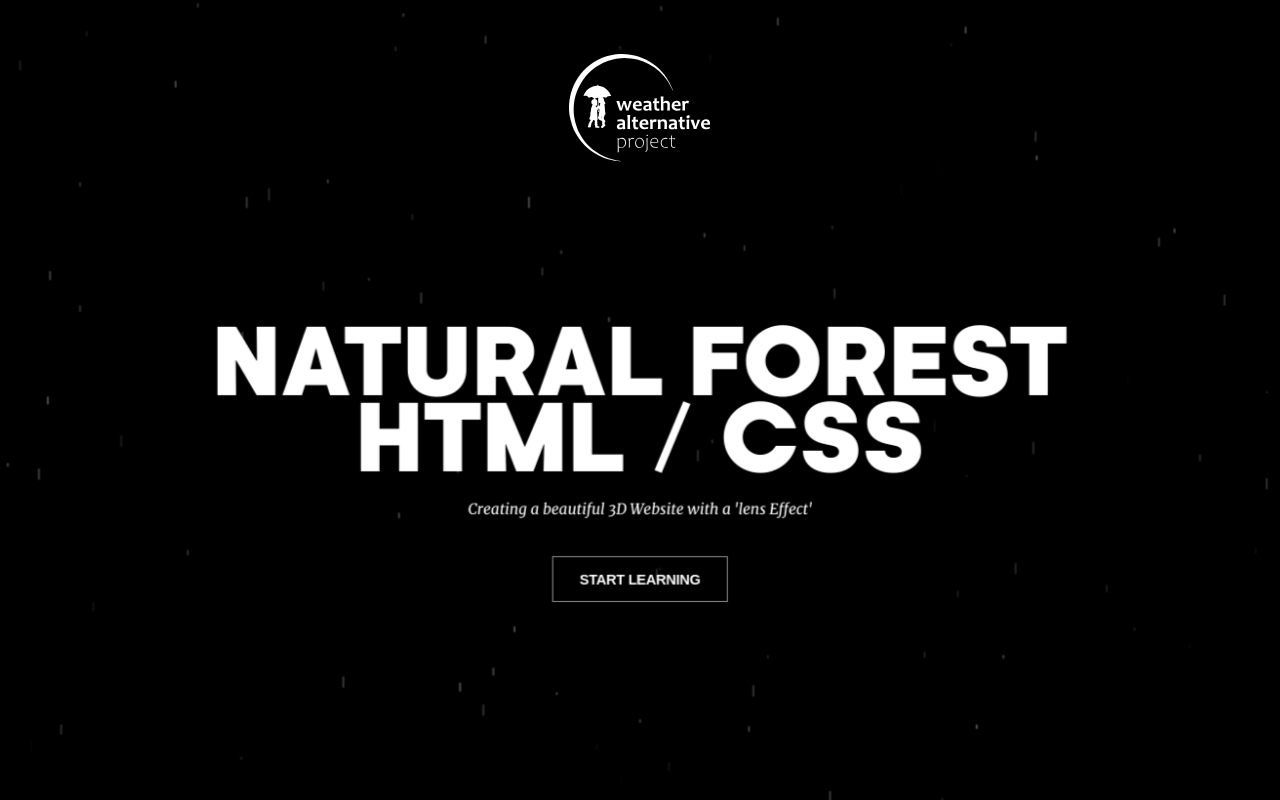
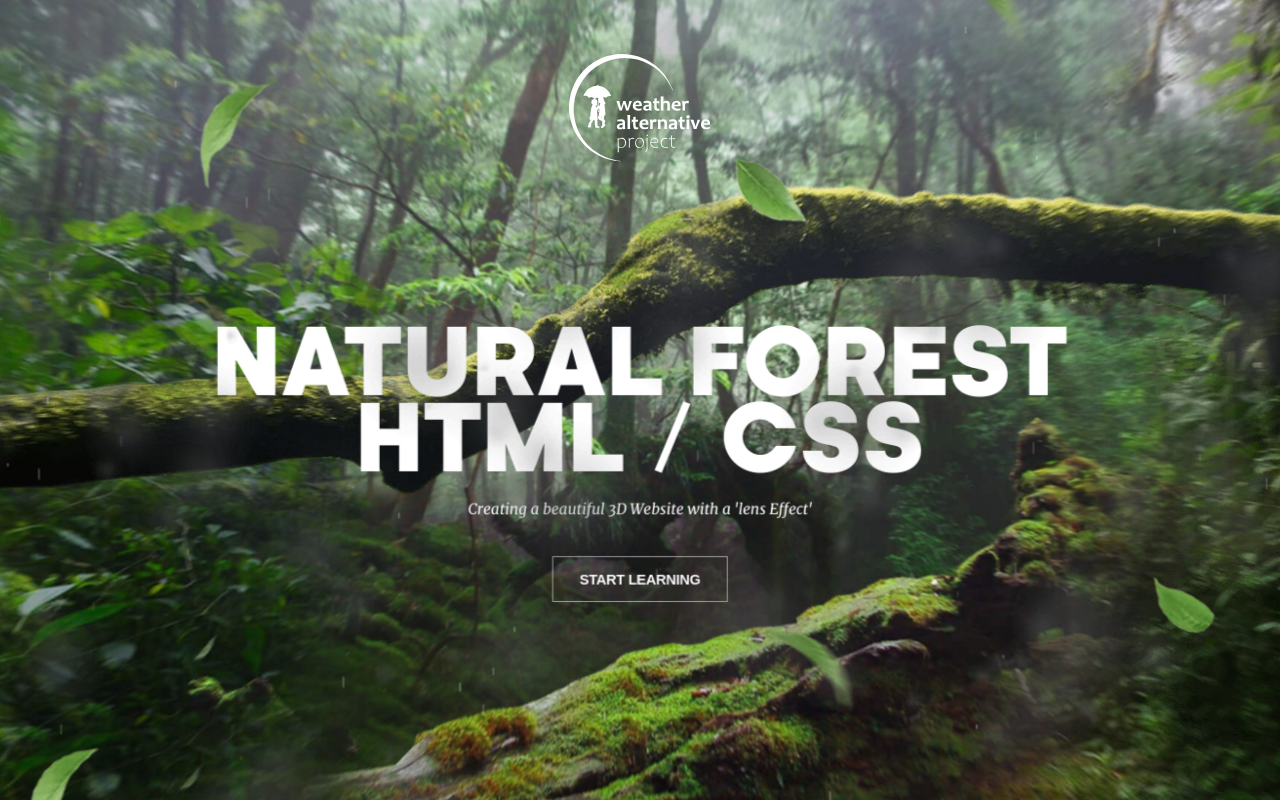
Before and after one commit to Reaklsit/3DParallaxEffectsJS, a plain HTML site: page index.html in a window 1280 px wide. Drawn offline with Linux system fonts and the light colour scheme; the site is published under a folder, as on GitHub Pages, so addresses that start at the root find nothing.

Commit message:
final fix

```diff
--- a/index.html
+++ b/index.html
@@ -10,11 +10,11 @@
     <script src="./libs/rain.js" defer></script>
 </head>
 <body>
-  <div class="logo" style ="background-image: url(img/logo.svg);"></div>
+  <div class="logo" style ="background-image: url(./img/logo.svg);"></div>
   <section class="layers">
     <div class="layers__container">
-        <div class="layers__item layer-1 " style = "background-image: url(/img/layer-1.jpg);"></div>
-        <div class="layers__item layer-2" style = "background-image: url(/img/layer-2.png);"></div>
+        <div class="layers__item layer-1 " style = "background-image: url(./img/layer-1.jpg);"></div>
+        <div class="layers__item layer-2" style = "background-image: url(./img/layer-2.png);"></div>
         <div class="layers__item layer-3">
             <div class="hero-content">
                 <h1>Natural Forest <span>HTML / CSS</span></h1>
@@ -25,8 +25,8 @@
         <div class="layers__item layer-4">
             <canvas class="rain"></canvas>
         </div>
-        <div class="layers__item layer-5" style="background-image: url(/img/layer-5.png);"></div>
-        <div class="layers__item layer-6" style="background-image: url(/img/layer-6.png);"></div>
+        <div class="layers__item layer-5" style="background-image: url(./img/layer-5.png);"></div>
+        <div class="layers__item layer-6" style="background-image: url(./img/layer-6.png);"></div>
     </div>
   </section>
 
```
